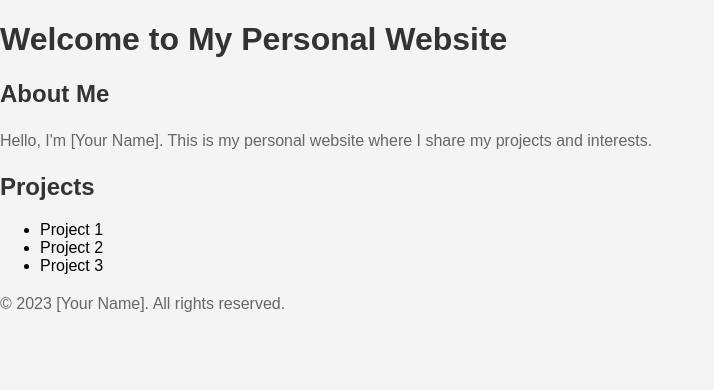
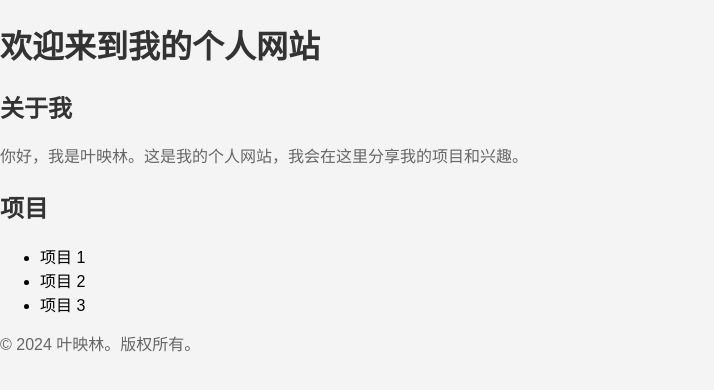
Before and after one commit to YeYingLin1997/yeyinglin1997.github.io, a plain HTML site: page src/index.html in a window 1280 px wide. Shown: the whole page, without its empty margins (0-714 px from the left). Drawn offline with Linux system fonts and the light colour scheme.

Commit message:
将网页改为中文

```diff
--- a/src/index.html
+++ b/src/index.html
@@ -1,32 +1,31 @@
 <!DOCTYPE html>
-<html lang="en">
+<html lang="zh-CN">
 <head>
     <meta charset="UTF-8">
     <meta name="viewport" content="width=device-width, initial-scale=1.0">
-    <title>My Personal Website</title>
+    <title>我的个人网站</title>
     <link rel="stylesheet" href="styles/styles.css">
 </head>
 <body>
     <header>
-        <h1>Welcome to My Personal Website</h1>
+        <h1>欢迎来到我的个人网站</h1>
     </header>
     <main>
         <section>
-            <h2>About Me</h2>
-            <p>Hello, I'm [Your Name]. This is my personal website where I share my projects and interests.</p>
+            <h2>关于我</h2>
+            <p>你好，我是叶映林。这是我的个人网站，我会在这里分享我的项目和兴趣。</p>
         </section>
         <section>
-            <h2>Projects</h2>
+            <h2>项目</h2>
             <ul>
-                <li>Project 1</li>
-                <li>Project 2</li>
-                <li>Project 3</li>
+                <li>项目 1</li>
+                <li>项目 2</li>
+                <li>项目 3</li>
             </ul>
         </section>
     </main>
     <footer>
-        <p>&copy; 2023 [Your Name]. All rights reserved.</p>
+        <p>&copy; 2024 叶映林。版权所有。</p>
     </footer>
-    <script src="scripts/main.js"></script>
 </body>
 </html>
```
